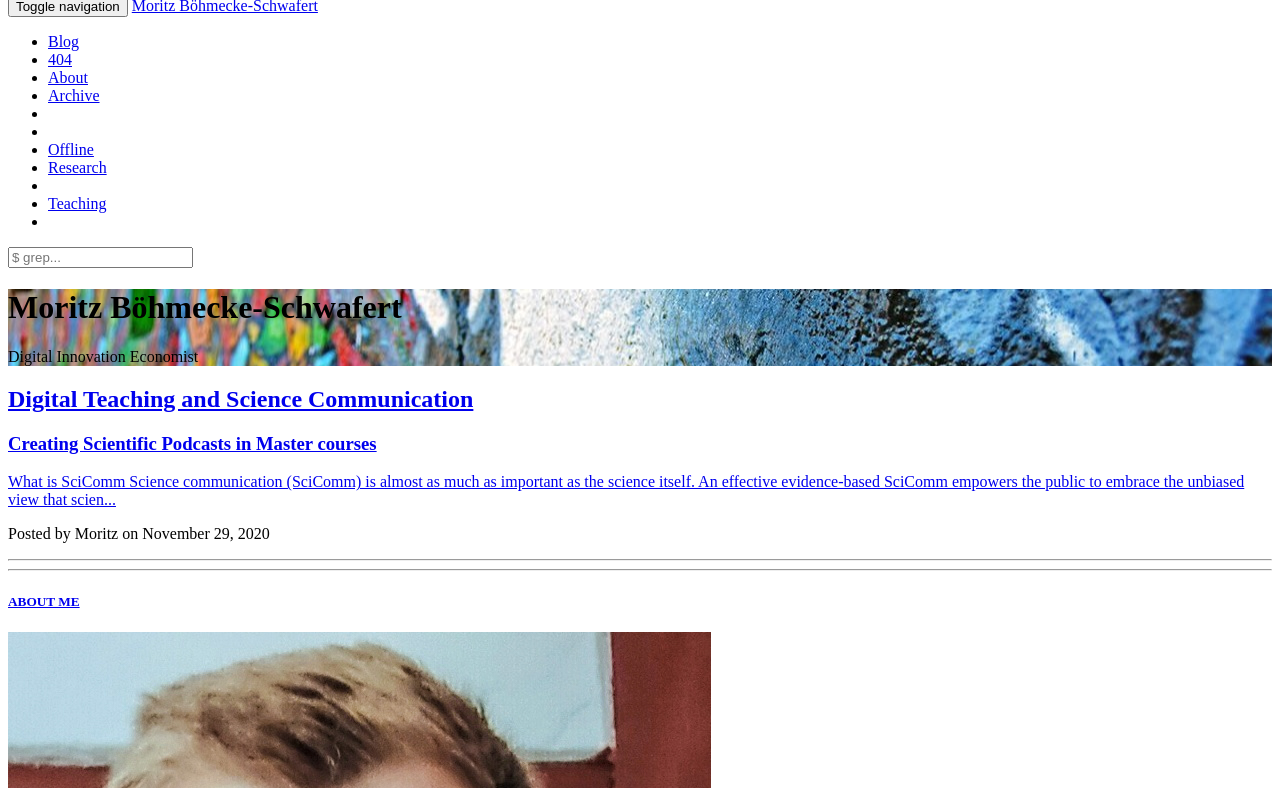
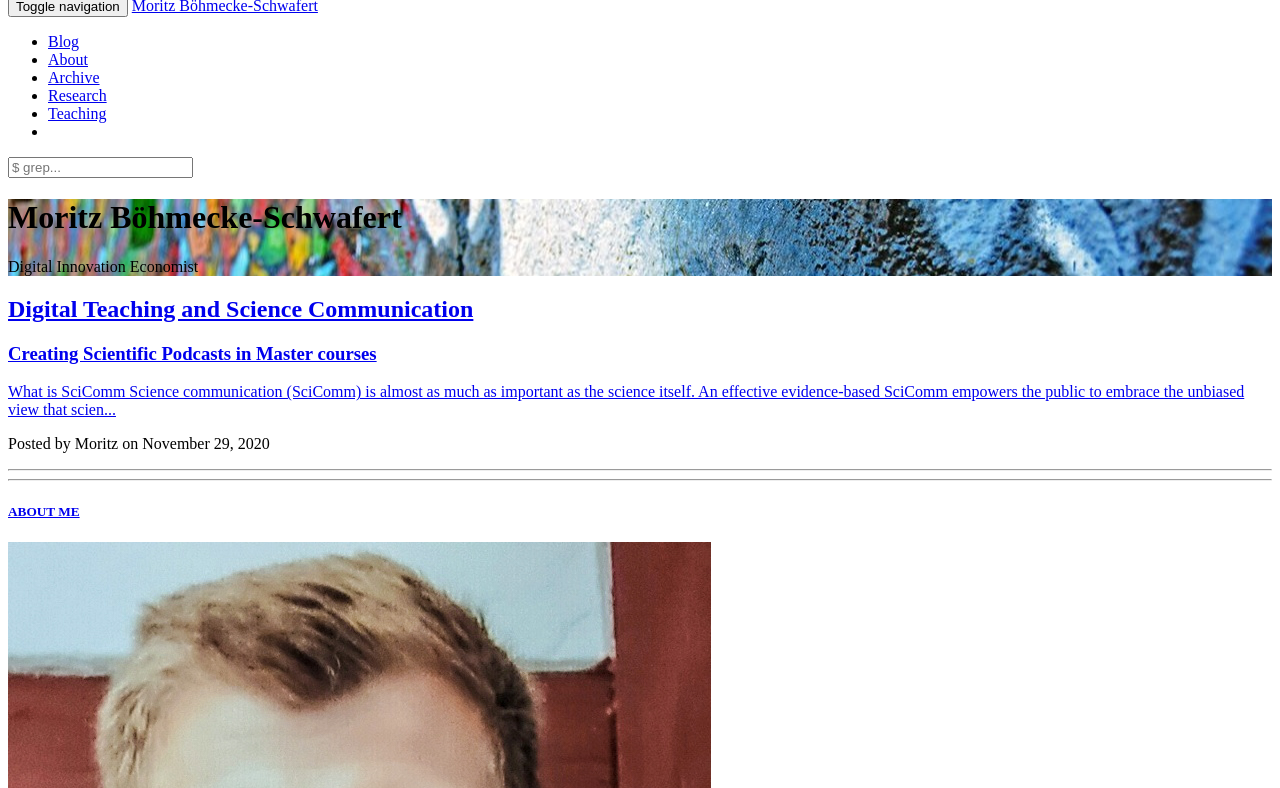
Before and after one commit to MoritzBS/MoritzBS.github.io, a Jekyll site: the page built from index.html, in a window 1280 px wide and 900 px high, cut to the strip 112-900 px from the top of the window. Built offline with Jekyll 4.4.1, drawn with Linux system fonts in a browser that asks for light colours; the list of posts is cut into pages by our own code; comment, search, counter and statistics services are not loaded.

Commit message:
Update nav.html

```diff
--- a/_includes/nav.html
+++ b/_includes/nav.html
@@ -26,8 +26,12 @@
                         </li>
 
                         {% assign sorted_pages = site.pages | sort:"name" %}
-                        {% for node in sorted_pages %}
-                          <li><a href="{{node.url}}">{{node.title}}</a></li>
+                        {% for page in sorted_pages %}
+                        {% if page.title and page.hide-in-nav != true %}
+                        <li>
+                            <a href="{{ page.url | prepend: site.baseurl }}">{{ page.title }}</a>
+                        </li>
+                        {% endif %}
                         {% endfor %}
 
                         <li class="search-icon">
```
